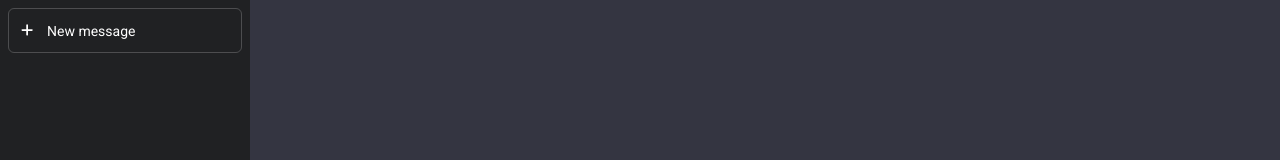
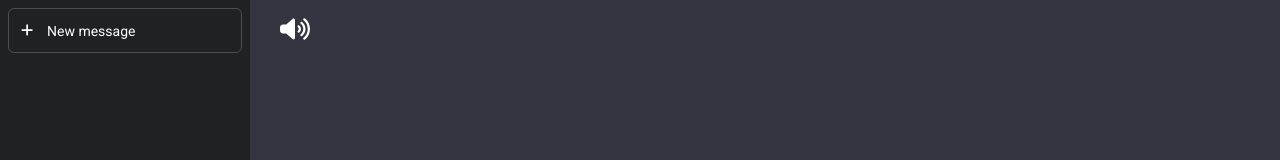
Before and after one commit to ynzulak/voicegpt, a Next.js app: page / in a window 1280 px wide. Shown: the top 160 px of the page. Built offline with nearby package versions, Linux system fonts and the light colour scheme.

Commit message:
TTS function added with handlebutton

```diff
--- a/components/ChatHandler.tsx
+++ b/components/ChatHandler.tsx
@@ -51,7 +51,6 @@ const ChatHandler = () => {
         setLoading(true);
         const response = await fetch(API_URL, requestOptions);
         const data = await response.json();
-        console.log(data.choices[0].message.content);
         setLoading(false);
         return data.choices[0].message.content;
       } catch (error) {
@@ -84,7 +83,6 @@ const ChatHandler = () => {
       }
     };
     useEffect(() => {
-
       if (!currentTitle && inputMessage && responseMessage) {
         setCurrentTitle(inputMessage);
       }
--- /dev/null
+++ b/components/SpeechComponent.tsx
@@ -0,0 +1,48 @@
+import { useEffect, useState } from "react";
+
+import { FontAwesomeIcon } from "@fortawesome/react-fontawesome";
+import { faVolumeHigh, faVolumeXmark } from '@fortawesome/free-solid-svg-icons'
+
+import { useChat } from "./ChatContext";
+
+const SpeechComponent = () => {
+    const [isSpeech, setIsSpeech] = useState(false)
+
+    const {
+        responseMessage,
+      } = useChat();
+
+    const handleClick = () => {
+      setIsSpeech(!isSpeech)
+    }
+
+    const handleTextToSpeech = async () => {
+    try {
+      if (responseMessage) {
+            const utterance = new SpeechSynthesisUtterance(responseMessage);
+            window.speechSynthesis.speak(utterance);
+          }
+        } catch (error) {
+          console.error('Error occurred while processing Text-to-Speech:', error);
+        }
+      };
+
+      useEffect(() => {
+        if (!isSpeech){
+          handleTextToSpeech()
+        }
+      },[responseMessage])
+
+return (
+    <>
+    <div className="speech-container">
+        <div className='speech-icon' onClick={handleClick}>
+          {isSpeech ?
+            <FontAwesomeIcon icon={faVolumeXmark} /> : <FontAwesomeIcon icon={faVolumeHigh}/>}
+        </div>
+    </div>
+    </>
+)
+}
+
+export default SpeechComponent
--- a/components/Submit.tsx
+++ b/components/Submit.tsx
@@ -1,10 +1,10 @@
 import  ChatHandler  from "./ChatHandler";
 import History from "./History";
 import Responses from "./Responses";
+import SpeechComponent from "./SpeechComponent";
 
 import { FontAwesomeIcon } from "../node_modules/@fortawesome/react-fontawesome/index";
-import { faCircleRight } from '../node_modules/@fortawesome/free-solid-svg-icons/index'
-import TextToSpeech from "./TextToSpeech";
+import { faCircleRight, faVolumeHigh } from '../node_modules/@fortawesome/free-solid-svg-icons/index'
 
 const Submit = () => {
   const { inputMessage, setInputMessage, handleMessageSubmit} = ChatHandler();
@@ -19,6 +19,7 @@ const Submit = () => {
     <>
     <History />
     <div className='text-container'>
+    <SpeechComponent/>
     <Responses />
       <div className='user-container'>
         <div className='type-bar'>
--- a/src/app/styles/main.scss
+++ b/src/app/styles/main.scss
@@ -52,6 +52,16 @@
     display: flex;
     flex-direction: column;
     height: 100vh;
+    .speech-container{
+        position: absolute;
+        margin: 14px 30px;
+        .speech-icon{
+            svg {
+                width: 30px;
+                height: 30px;
+            }
+        }
+    }
     .chatgpt-container{
         position: relative;
         flex: 1;
```
Also changed, not shown: components/TextToSpeech.tsx (deleted, +0 -21 lines), 1 other file (tests, documents, lock files or other folders).
